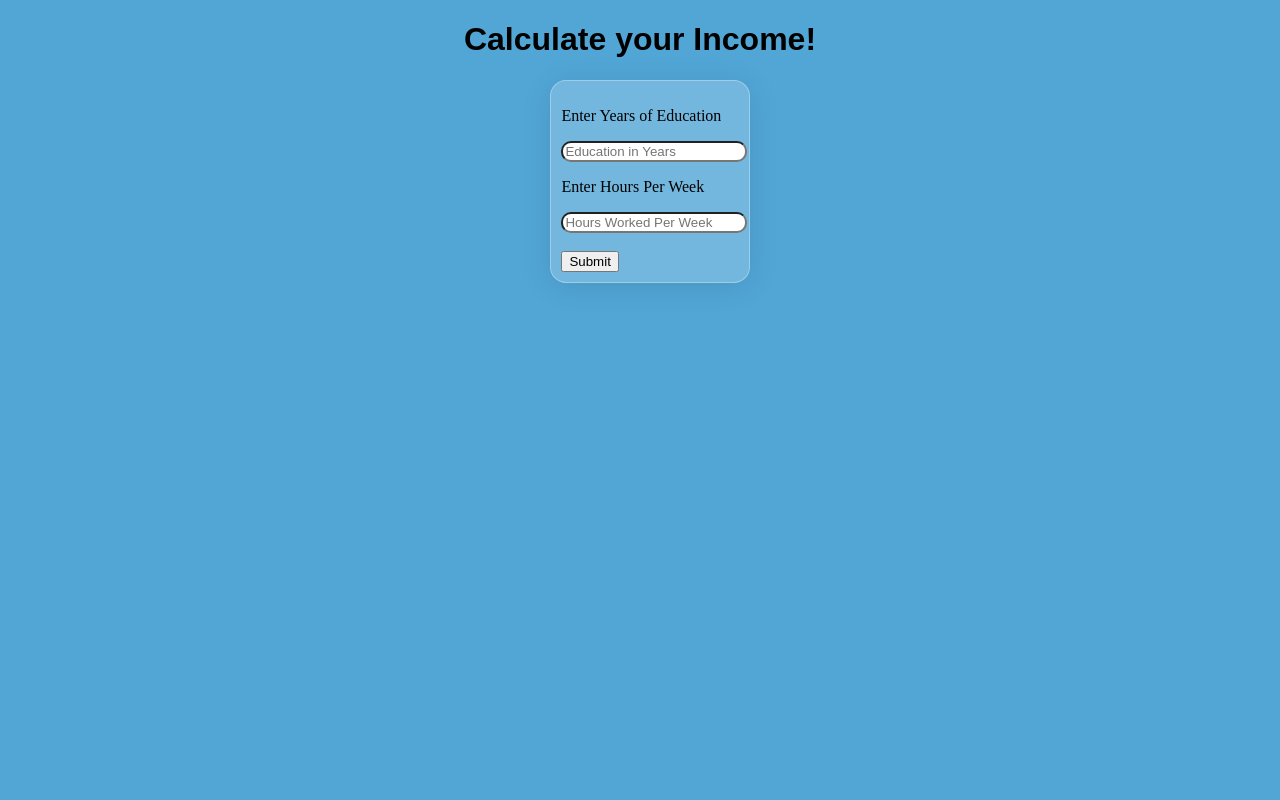
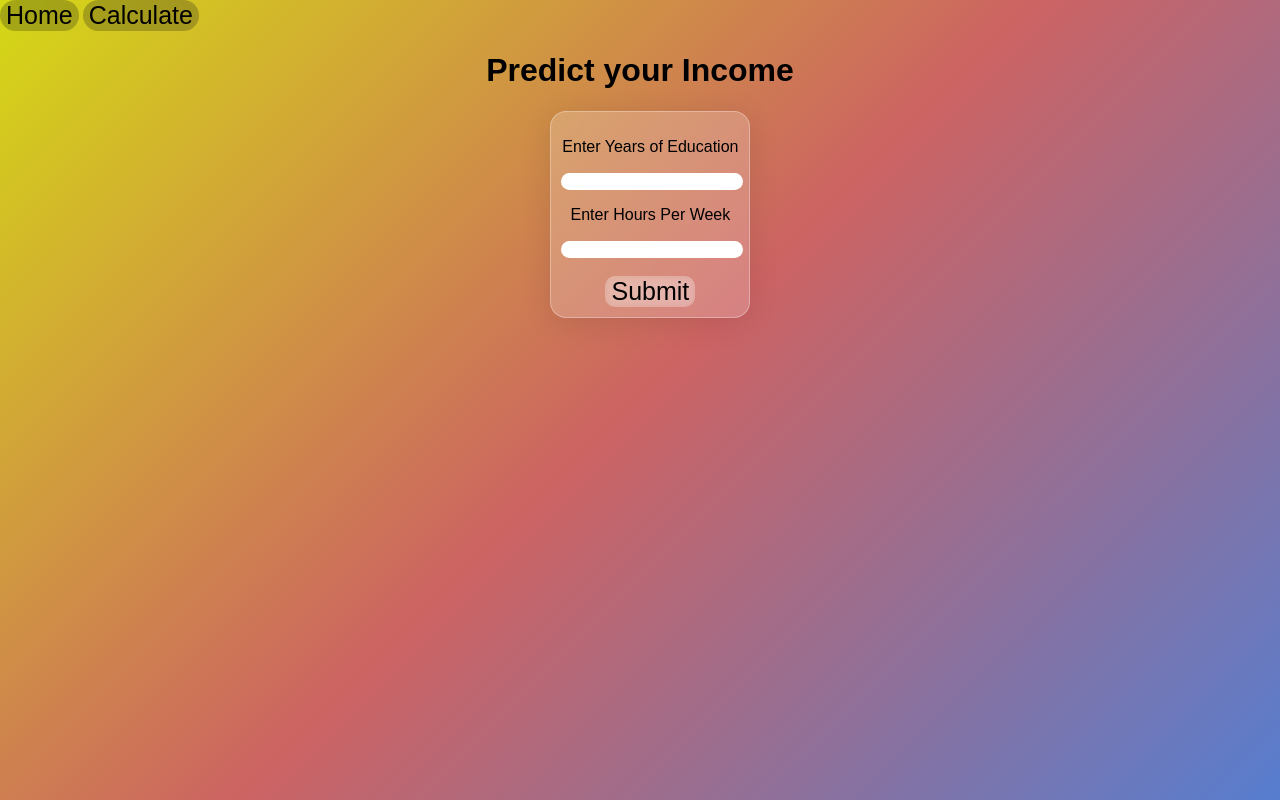
Before and after one commit to dcodecrzft/incomcalc, a Flask app: page /calc/ in a window 1280 px wide. Run offline with Flask 3, Linux system fonts and the light colour scheme.

Commit message:
Styling Changes

```diff
--- a/main.py
+++ b/main.py
@@ -1,4 +1,4 @@
-from flask import Flask, request, render_template, redirect, url_for
+from flask import Flask, request, render_template
 import pandas
 from sklearn.linear_model import LinearRegression
 
@@ -49,7 +49,9 @@ def predict():
         edu_num = request.form['edu']
         hrs = request.form['hrs']
         x = PredictionModel(edu_num, hrs)
-        return f'<h1 style="font-family: sans-serif">Final Output = {x}</h1><br><h1 style="font-family: sans-serif">1: <=$50K  0: >$50K</h1>'
+        return f'<title>Prediction</title><body style="background-color: white"><div style="margin: 0; position: absolute; left: 39%;"> \
+        <h1 style="font-family: sans-serif">Final Output = {x}</h1><br> \
+        <h1 style="font-family: sans-serif">1: <=$50K  0: >$50K</h1></div></body>'
 
 
 if __name__ == "__main__":
--- a/static/css/style.css
+++ b/static/css/style.css
@@ -3,13 +3,25 @@ h1.title {
     text-align: center;
 }
 
+html {
+    height: 100%;
+}
+
+
 body {
-    background-color: #51a6d6;
+    height: 100%;
+    margin: 0;
+    background-image: linear-gradient(-45deg, rgb(86, 125, 207), rgb(204, 99, 99), rgb(213, 216, 21));
+    background-repeat: no-repeat;
+    background-attachment: fixed;
 }
+
+
 
 
 button.start {
     font-family: sans-serif;
+    cursor: pointer;
 }
 
 div.center {
@@ -24,8 +36,8 @@ div.center {
   border: none;
   border-radius: 20px;
   box-shadow: 0 8px 32px 0 rgba(31, 38, 135, 0.37);
-  color: rgb(12, 29, 103);
-  font-size: 16px;
+  color: black;
+  font-size: 25px;
   padding: 12px 24px;
   top: 50%;
   left: 50%;
@@ -52,10 +64,59 @@ div.form-container-inner {
     backdrop-filter: blur(5px);
     -webkit-backdrop-filter: blur(5px);
     border: 1px solid rgba(255, 255, 255, 0.3);
+    text-align: center;
 }
 
 input.form[type=number] {
     width: 100%;
     border-radius: 10px;
+    border: none;
+}
 
+input.form[type=submit] {
+    border-radius: 10px;
+    background: rgba(255, 255, 255, 0.2);
+    backdrop-filter: blur(5px);
+    border: none;
+    font-size: 25px;
+    cursor: pointer;
 }
+
+
+input::-webkit-outer-spin-button,
+input::-webkit-inner-spin-button {
+  -webkit-appearance: none;
+  margin: 0;
+}
+
+
+
+div.index {
+    margin: 0;
+    position: absolute;
+    top: 45%;
+    -ms-transform: translateY(-50%);
+    transform: translateY(-50%);
+    left: 37%;
+}
+
+
+ul.menu {
+    list-style-type: none;
+    margin: 0;
+    padding: 0;
+}
+
+li.menu {
+    display: inline;
+}
+
+
+ul.menu li.menu button {
+    background: rgba(0, 8, 25, 0.225);
+    backdrop-filter: blur(17px);
+    border: none;
+    border-radius: 20px;
+    color: black;
+    font-size: 25px;
+}
--- a/templates/calc.html
+++ b/templates/calc.html
@@ -7,15 +7,15 @@
 
 {% block body %}
 
-<h1 class="title">Calculate your Income!</h1>
+<h1 class="title">Predict your Income</h1>
 
 <div class="form-container">
     <div class="form-container-inner">
         <form action="http://localhost:5000/calc/prediction" method="post">
-            <p>Enter Years of Education</p>
-            <input type="number" placeholder="Education in Years" class="form" name="edu" required>
-            <p>Enter Hours Per Week</p>
-            <input type="number" placeholder="Hours Worked Per Week" class="form" name="hrs" required> <br><br>
+            <p style="font-family: sans-serif;">Enter Years of Education</p>
+            <input type="number" class="form" name="edu" required>
+            <p style="font-family: sans-serif;">Enter Hours Per Week</p>
+            <input type="number" class="form" name="hrs" required> <br><br>
             <input type="submit" name="Submit" class="form">
         </form>
     </div>
--- a/templates/template.html
+++ b/templates/template.html
@@ -9,6 +9,10 @@
     {% block head %}{% endblock %}
   </head>
   <body>
+    <ul class="menu">
+      <li class="menu"><a href="/"><button>Home</button></a></li>
+      <li class="menu"><a href="/calc/"><button>Calculate</button></a></li>
+    </ul>
 	{% block body %}{% endblock %}
   </body>
 </html>
```
Also changed, not shown: templates/index.html (+6 -5 lines), README.md.
